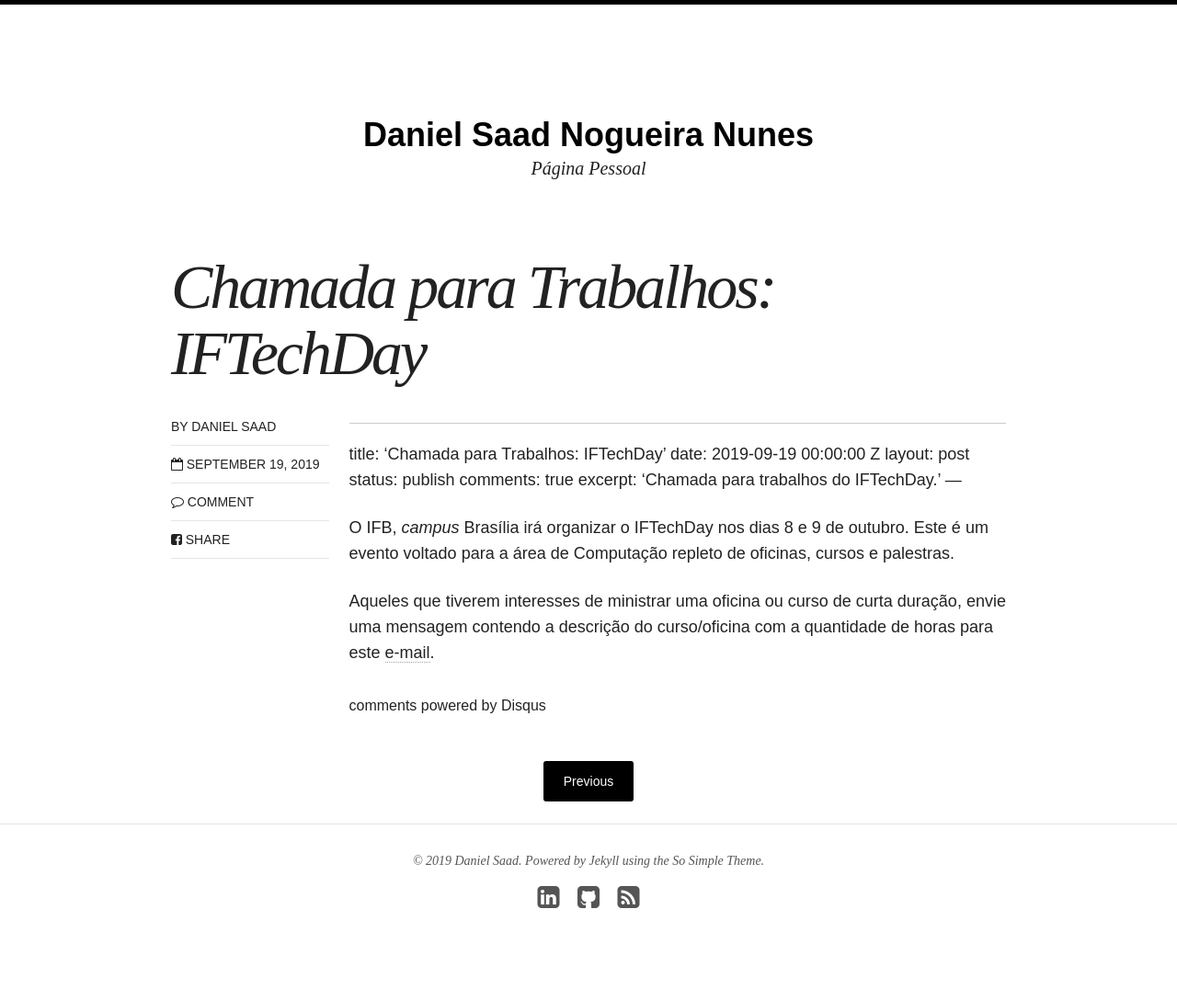
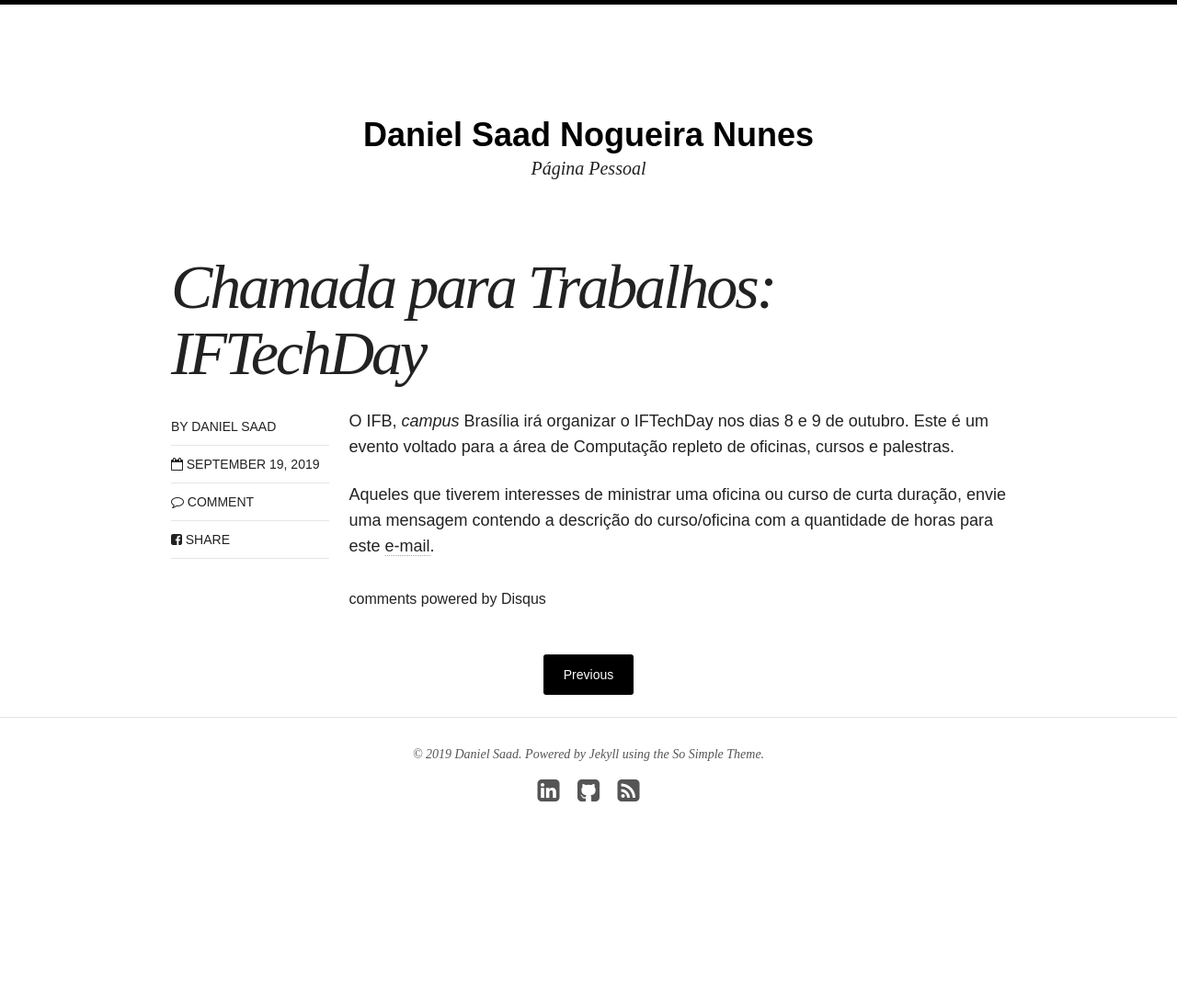
Before and after one commit to danielsaad/danielsaad.github.io, a Jekyll site: the page built from _posts/blog/2019-09-19-iftechday-chamada-trabalhos.md, in a window 1280 px wide. Shown: the whole page at 92% size. Built offline with Jekyll 4.4.1, drawn with Linux system fonts in a browser that asks for light colours; nearby versions of some CDN libraries; comment, search, counter and statistics services are not loaded; after the commit the page ends 972 px from its top, so only the background shows below that.

```diff
--- a/_posts/blog/2019-09-19-iftechday-chamada-trabalhos.md
+++ b/_posts/blog/2019-09-19-iftechday-chamada-trabalhos.md
@@ -1,12 +1,3 @@
----
-title: 'Chamada para Trabalhos: IFTechDay'
-date: 2019-09-19 00:00:00 Z
-layout: post
-status: publish
-comments: true
-excerpt: 'Chamada para trabalhos do IFTechDay.'
----
-
 ---
 title: 'Chamada para Trabalhos: IFTechDay'
 date: 2019-09-19 00:00:00 Z
```
